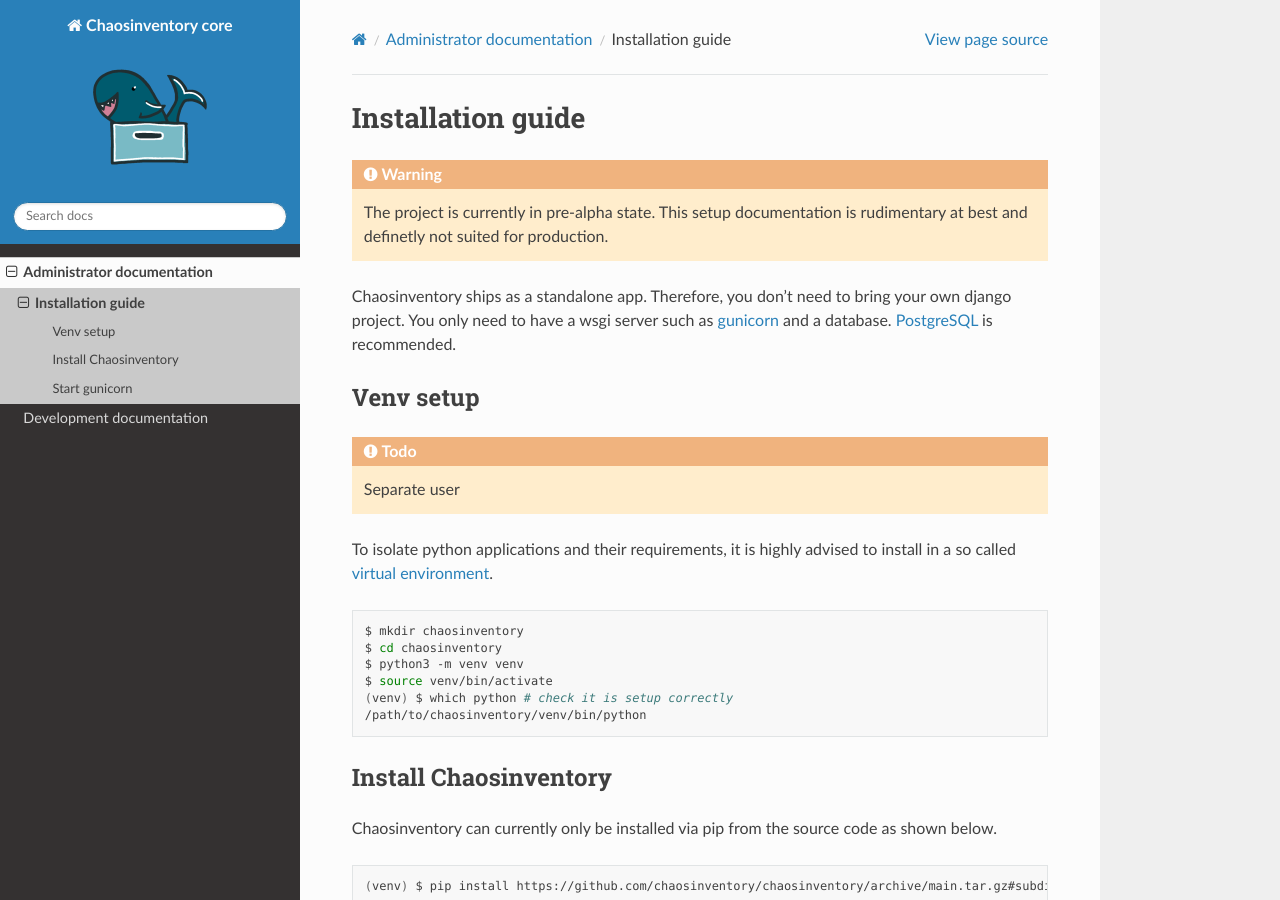
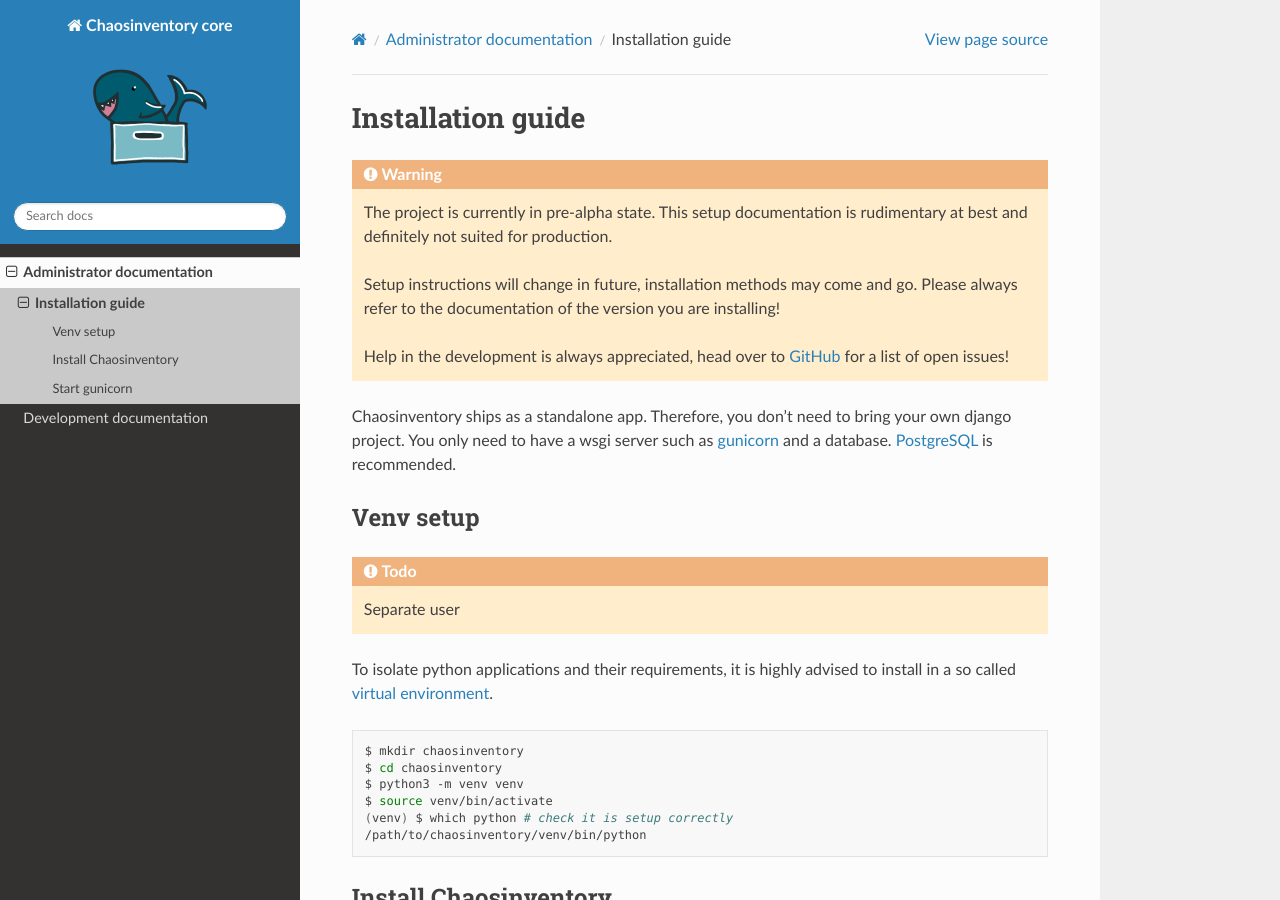
Before and after one commit to chaosinventory/chaosinventory, a Sphinx documentation site: the page built from doc/admin/installation/index.rst, in a window 1280 px wide and 900 px high. Built offline with Sphinx 7.4.7 and the Read the Docs theme 2.0.0, drawn with Linux system fonts in a browser that asks for light colours.

Commit message:
Add note about fluctuations in deployment.

```diff
--- a/doc/admin/installation/index.rst
+++ b/doc/admin/installation/index.rst
@@ -6,7 +6,14 @@ Installation guide
 .. warning::
 
    The project is currently in pre-alpha state. This setup documentation
-   is rudimentary at best and definetly not suited for production.
+   is rudimentary at best and definitely not suited for production.
+
+   Setup instructions will change in future, installation methods may come
+   and go. Please always refer to the documentation of the version you
+   are installing!
+
+   Help in the development is always appreciated, head over to `GitHub`_
+   for a list of open issues!
 
 
 Chaosinventory ships as a standalone app. Therefore, you don't need to bring your own django project.
@@ -90,3 +97,4 @@ When visiting http://[::1]:1234/ we will be greeted by hello world page (for now
 .. _gunicorn: https://gunicorn.org/
 .. _PostgreSQL: https://www.postgresql.org/
 .. _virtual environment: https://docs.python.org/3/library/venv.html
+.. _GitHub: https://github.com/chaosinventory/chaosinventory/issues
```
